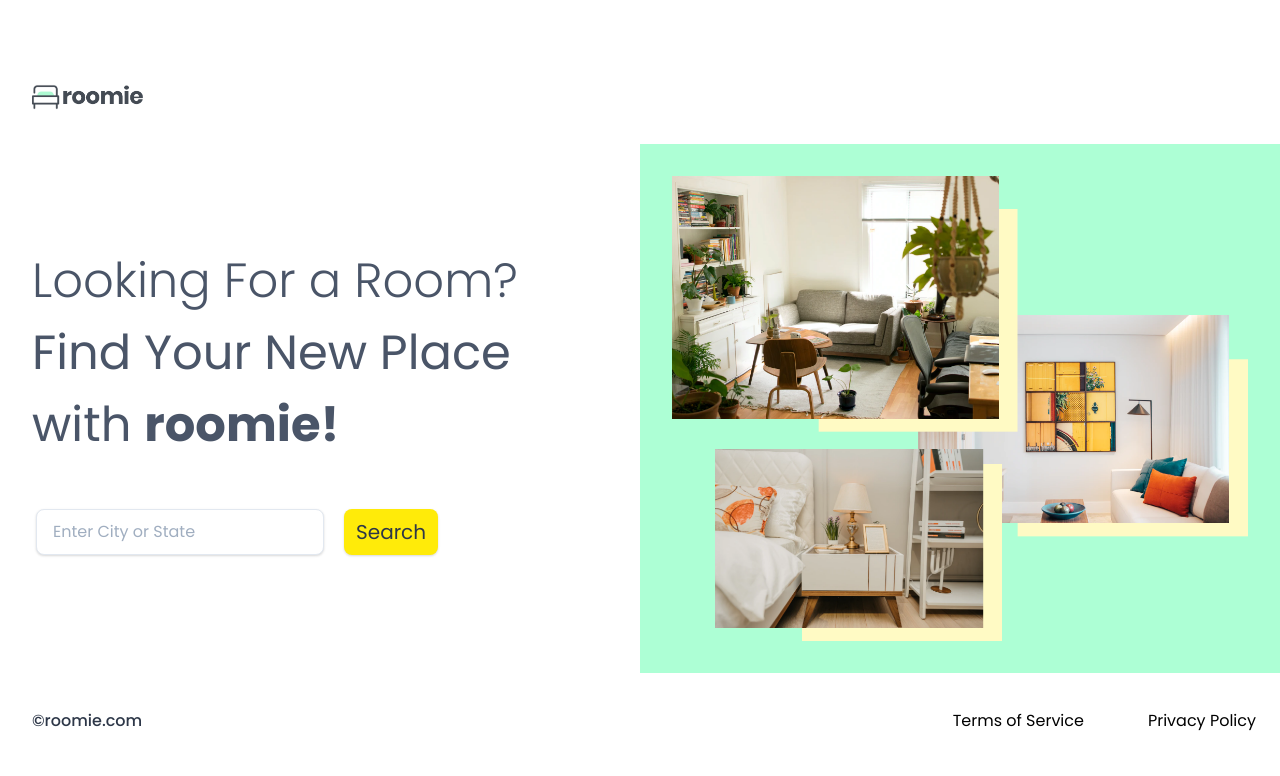
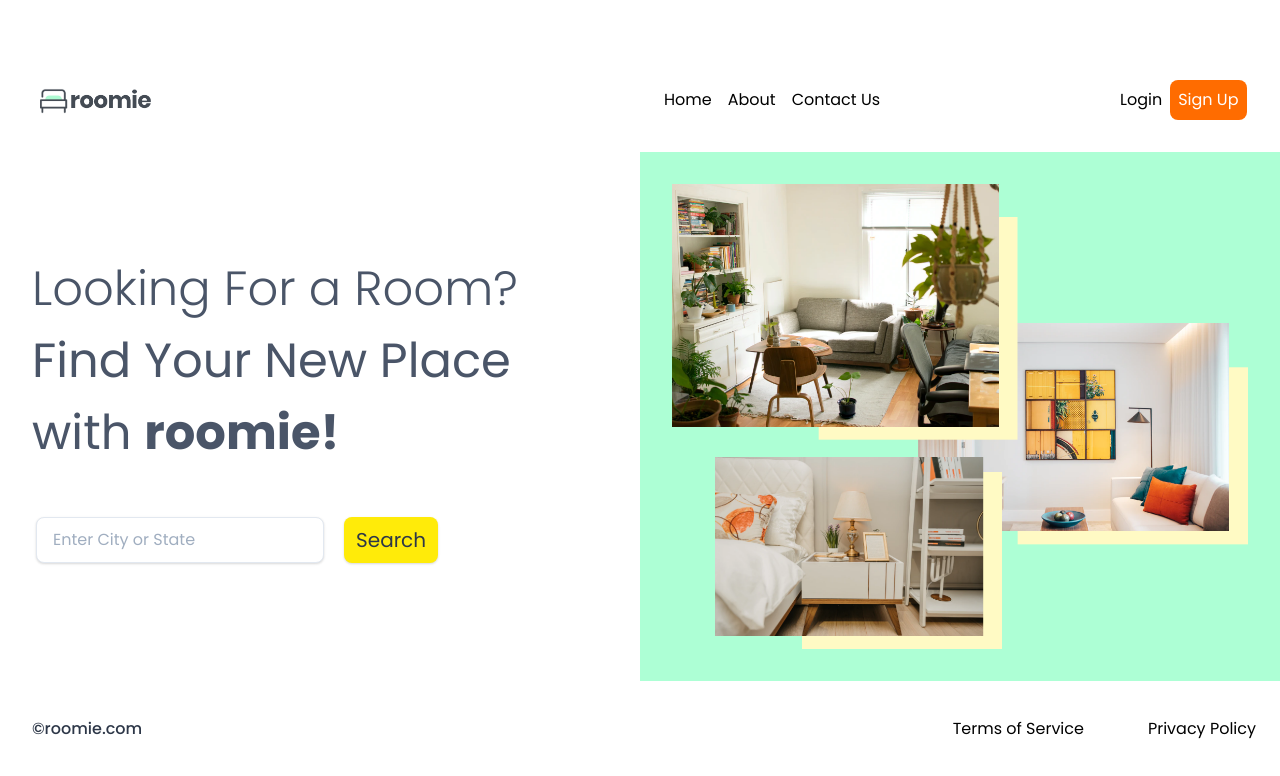
Before and after one commit to lucasmrl/roomie, a React (Create React App) app in the folder roomie-frontend/: page / in a window 1280 px wide. Shown: the top 776 px of the page. Built offline with nearby package versions, Linux system fonts and the light colour scheme.

Commit message:
FE: Finished MAIN page!

```diff
--- a/roomie-frontend/src/App.js
+++ b/roomie-frontend/src/App.js
@@ -1,4 +1,4 @@
-import React, { useContext } from "react";
+import React, { useState, useContext } from "react";
 import { BrowserRouter as Router, Link, Route, Switch } from "react-router-dom";
 import Home from "./components/Home";
 import Login from "./components/Login";
@@ -16,20 +16,50 @@ import ProtectedRoute from "./components/ProtectedRoute";
 import NotFound from "./components/NotFound";
 import { AuthContext } from "./context/AuthContext";
 import logo from "./assets/images/logo.png";
+import { AiOutlineMenu } from "react-icons/ai";
 
 function NavbarGuest() {
+  const [isOpen, setIsOpen] = useState(false);
   return (
-    <ul>
-      <li>
+    <div className="container lg:flex">
+      <div className="flex px-2 py-2 items-center justify-between lg:w-1/2">
+        <div className="sm:max-w-xl sm:px-0 lg:max-w-none">
+          <img src={logo} alt="Logo" className="h-8 px-8" />
+        </div>
+        <div>
+          <button
+            type="button"
+            className="pr-8 my-2 text-2xl focus:outline-none lg:hidden"
+            onClick={() => setIsOpen(!isOpen)}
+          >
+            <AiOutlineMenu />
+          </button>
+        </div>
+      </div>
+      <div
+        className={`${
+          isOpen ? "block" : "hidden"
+        } p-4 bg-gray-200 lg:bg-white lg:flex lg:w-1/2`}
+      >
+        <ul className="lg:flex">
+          <li className="p-2 rounded hover:bg-gray-300">
             <Link to="/">Home</Link>
           </li>
-      <li>
+          <li className="p-2 rounded hover:bg-gray-300">
+            <Link to="/">About</Link>
+          </li>
+          <li className="p-2 rounded hover:bg-gray-300">
+            <Link to="/">Contact Us</Link>
+          </li>
+          <li className="p-2 lg:ml-56 rounded hover:bg-gray-300">
             <Link to="/login">Login</Link>
           </li>
-      <li>
+          <li className="p-2 rounded  hover:bg-gray-300 lg:text-white lg:bg-themeOrange lg:rounded-lg lg:hover:bg-themeOrange lg:hover:font-bold">
             <Link to="/signup">Sign Up</Link>
           </li>
         </ul>
+      </div>
+    </div>
   );
 }
 
@@ -61,10 +91,7 @@ function App() {
     <div className="lg:flex lg:flex-col">
       <Router>
         <div className="">
-          <div className="px-8 py-4 sm:max-w-xl sm:px-0 lg:max-w-none">
-            <img src={logo} alt="Logo" className="h-8 px-8" />
-            {/* {navbar} */}
-          </div>
+          {navbar}
           <div className="lg:h-auto">
             <Switch>
               <Route path="/" exact component={Home} />
```
Lines whose indentation alone changed are shown as unchanged.
